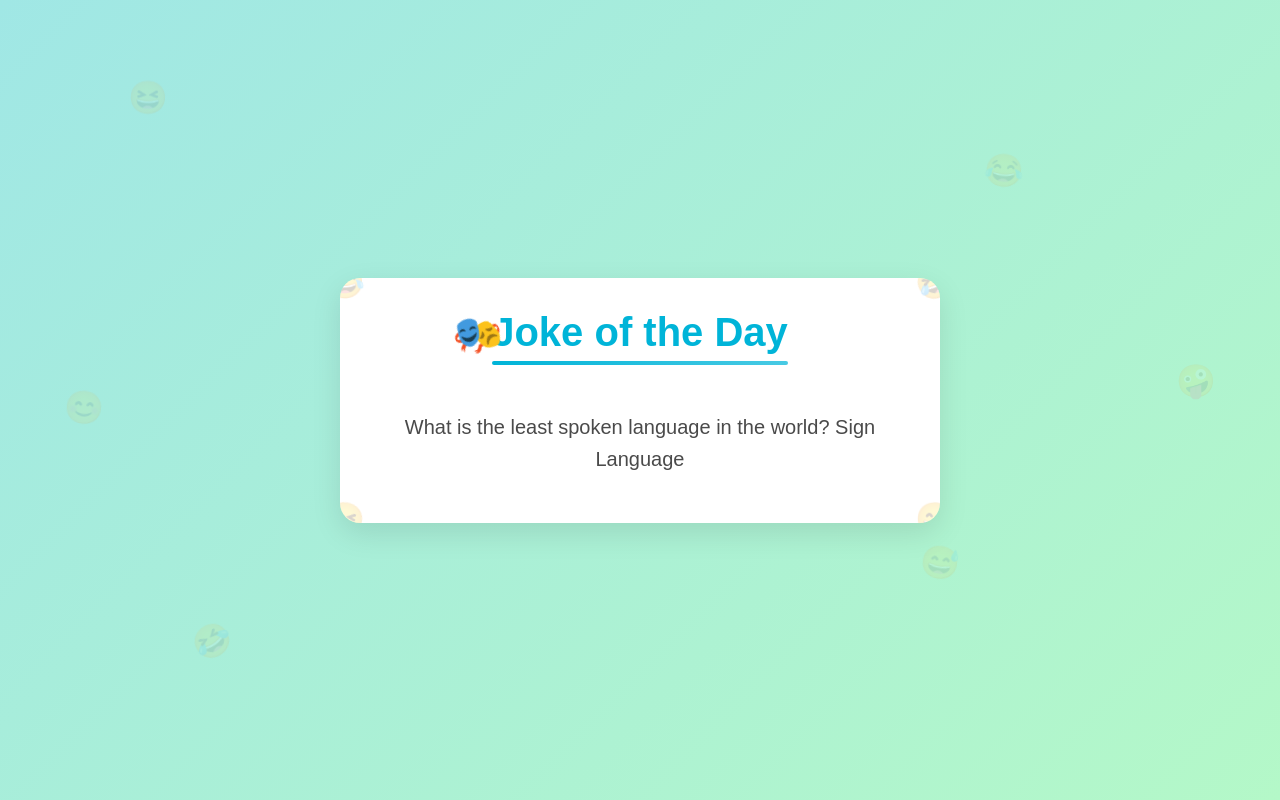
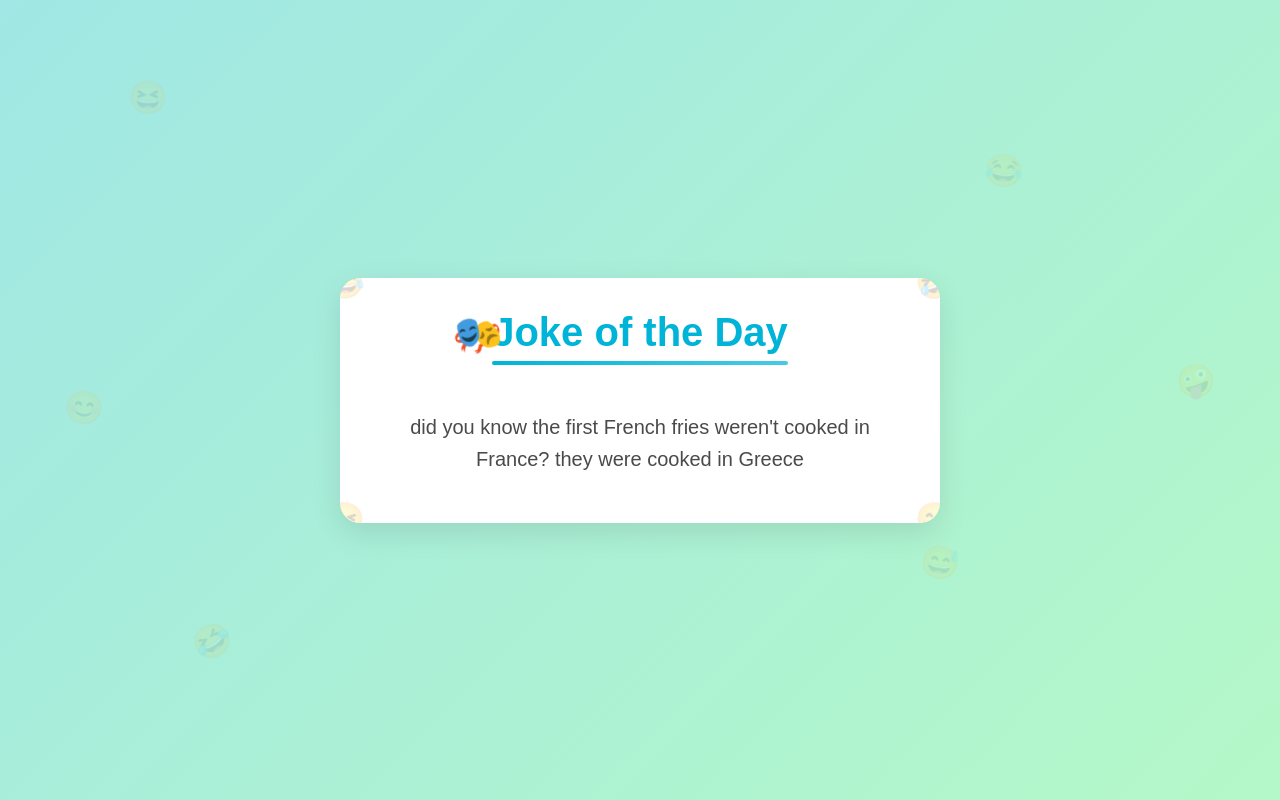
Before and after one commit to kkedia803/Github-Commit-Bot, a plain HTML site: page index.html in a window 1280 px wide. Drawn offline with Linux system fonts and the light colour scheme.

Commit message:
Update Joke of the Day

```diff
--- a/index.html
+++ b/index.html
@@ -193,7 +193,7 @@
 
         <h1>Joke of the Day</h1>
         <div id="joke">
-        <p>What is the least spoken language in the world? Sign Language</p>
+        <p>did you know the first French fries weren't cooked in France? they were cooked in Greece</p>
         </div>
     </div>
 </body>
```
